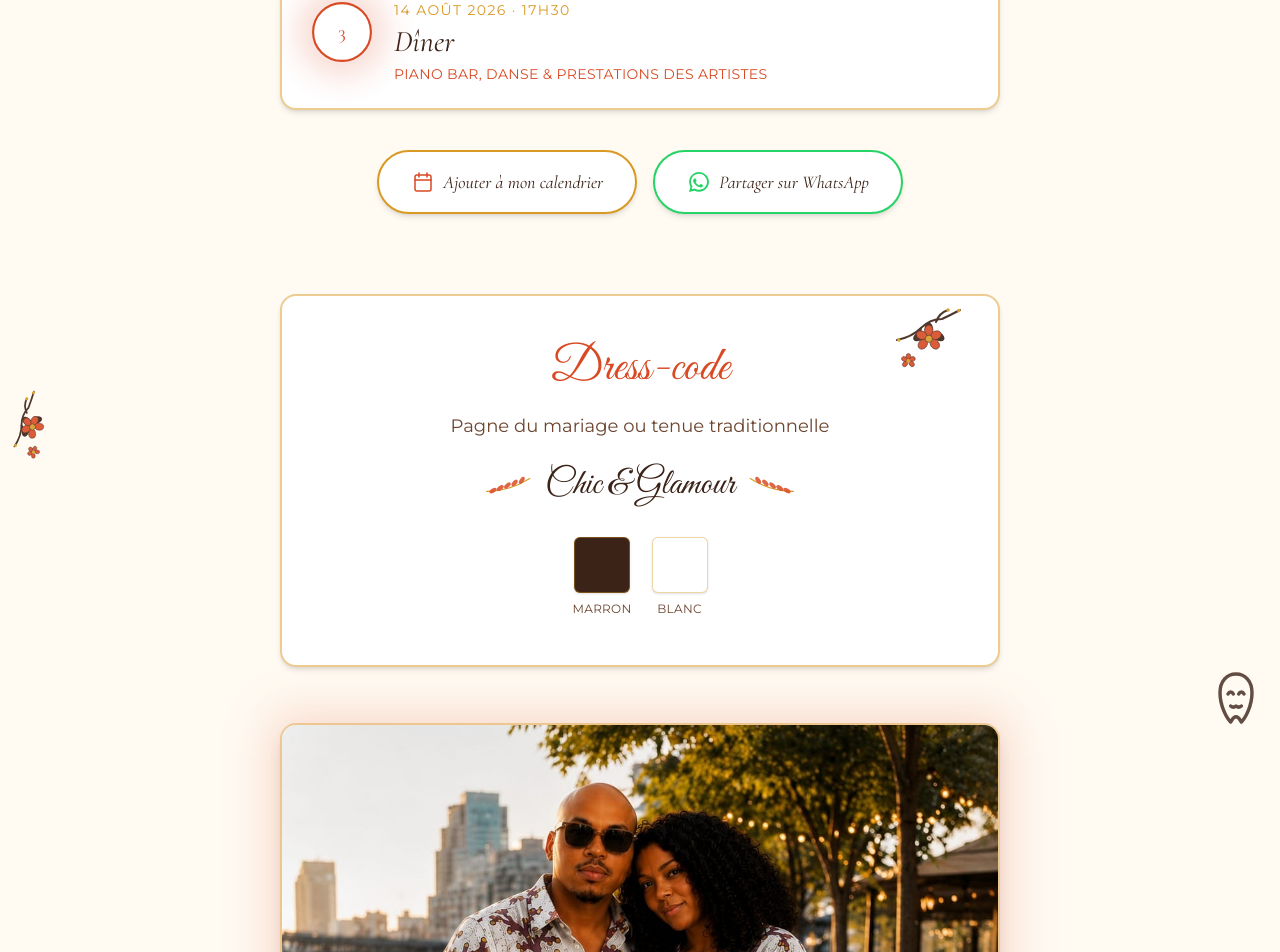
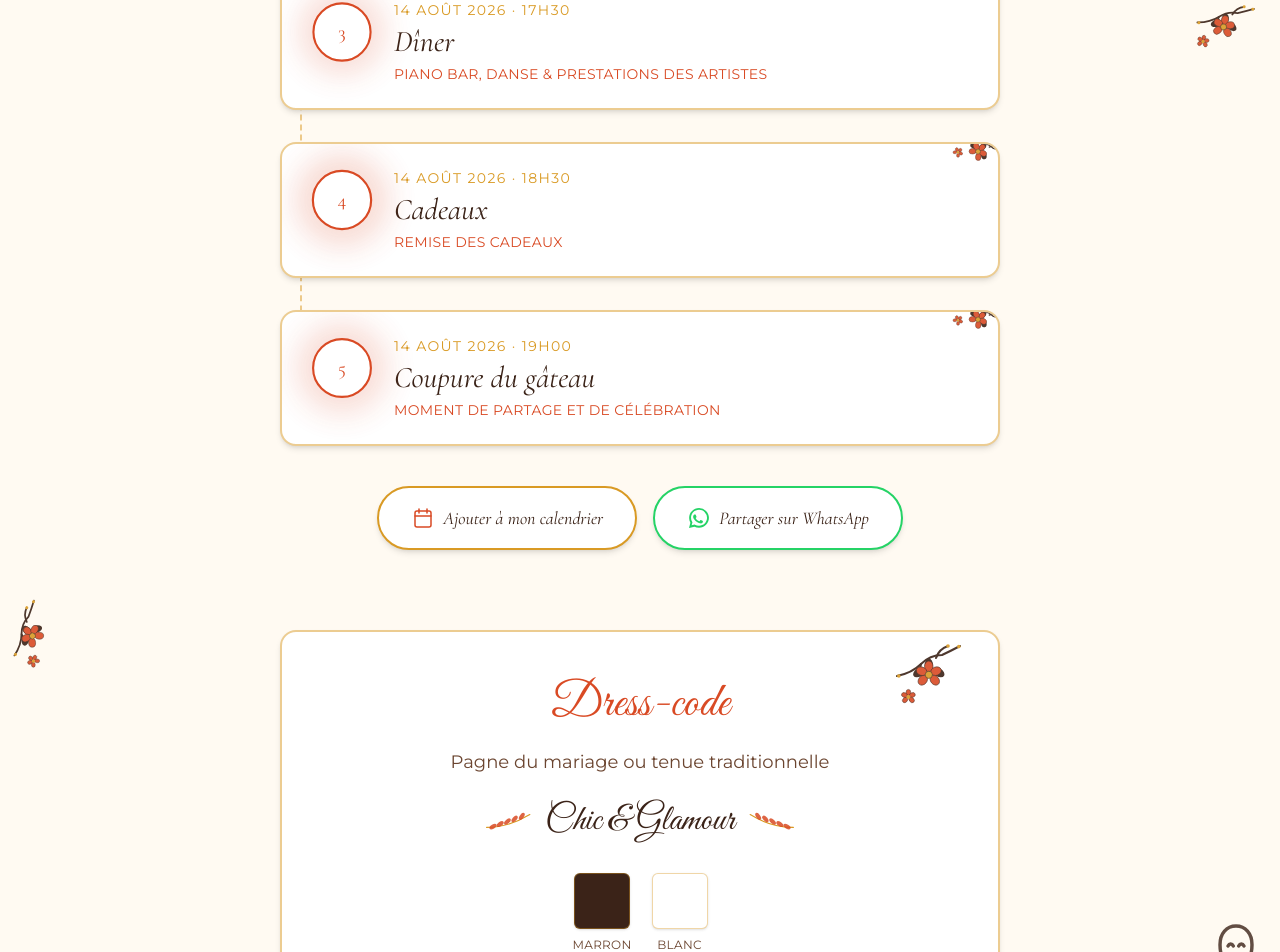
Before and after one commit to Bnfs/mariage-anthony-osier, a React (Vite) app: page /programme in a window 1280 px wide. Shown: the part 944-1896 px from the top of the page. Built offline with nearby package versions, Linux system fonts and the light colour scheme.

Commit message:
Ajouter les étapes Cadeaux et Coupure du gâteau au programme

```diff
--- a/src/pages/ProgrammePage.jsx
+++ b/src/pages/ProgrammePage.jsx
@@ -26,6 +26,18 @@ const TIMELINE = [
     time: '17h30',
     title: 'Dîner',
     subtitle: 'Piano Bar, danse & prestations des artistes',
+  },
+  {
+    day: '14 Août 2026',
+    time: '18h30',
+    title: 'Cadeaux',
+    subtitle: 'Remise des cadeaux',
+  },
+  {
+    day: '14 Août 2026',
+    time: '19h00',
+    title: 'Coupure du gâteau',
+    subtitle: 'Moment de partage et de célébration',
   },
 ]
 
```
